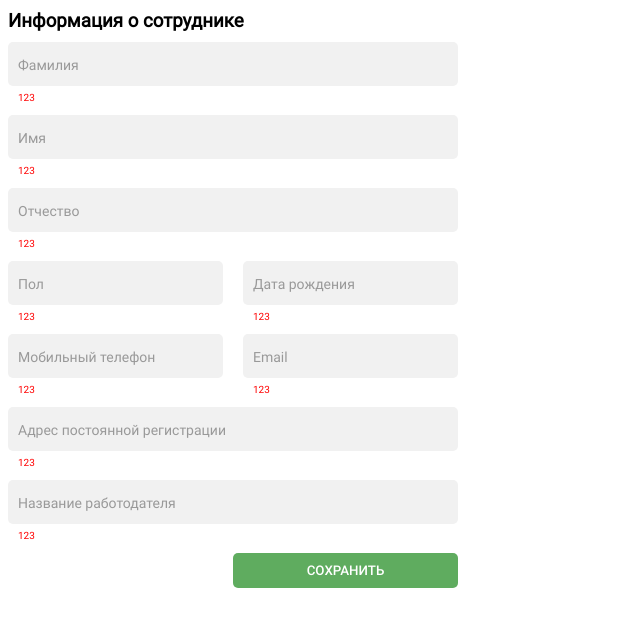
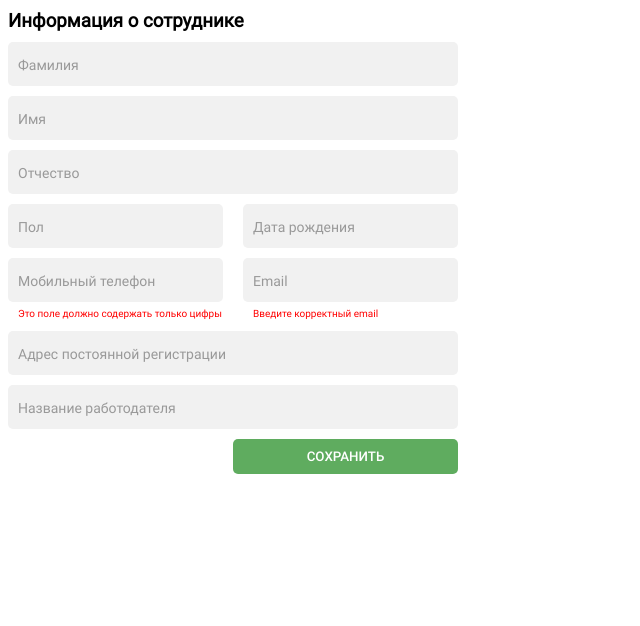
Before and after one commit to AndrewGlazik/user-data-form, a React app: page / in a window 1280 px wide. Both pictures are taken after a click on the button "СОХРАНИТЬ". Shown: the top 626 px of the page, without its empty margins (0-640 px from the left). Built offline with nearby package versions, Linux system fonts and the light colour scheme.

Commit message:
Добавлена работающая валидация инпутов и отоброжение ошибок. Добавлен Context

```diff
--- a/src/components/App.js
+++ b/src/components/App.js
@@ -3,42 +3,54 @@ import CustomInput from './CustomInput'
 import CustomButton from './CustomButton'
 
 import '../styles/App.css';
+import {FieldValidation} from "./CustomInput/validations";
+
+export const FormContext = React.createContext({})
 
 export default function () {
-    const [userData, setUserData] = useState({validations: []});
+    const [userData, setUserData] = useState({validations: []})
+    const [errors, setErrors] = useState([])
 
     const handleSubmit = function () {
-        userData.validations.forEach(item => {
-
-
-            // some validation
-        })
-        // e.preventDefault();
-        // Object.keys(mainGuess).forEach()
+        setErrors([])
+        if (userData.validations.reduce((previousValue,item) => {
+            let res = FieldValidation(item.validation, userData[item.field])
+            if (typeof res === "string") {
+                setErrors(state => [...state, {fieldName: item.field, message: res}])
+                return false
+            } else {
+                return previousValue
+            }
+        }, true)) {
             console.log(userData)
+        } else {
+            console.log('error')
+        }
     }
 
     return (
         <div className="form-wrapper user-data-form">
             <h3>Информация о сотруднике</h3>
             {/*<form onSubmit={handleSubmit} className="user-data-form">*/}
+            <FormContext.Provider value={{setData: setUserData, errors: errors}}>
                 <div className="grid-one-column">
-                <CustomInput name="surname" setData={setUserData} labelValue="Фамилия"/>
-                <CustomInput name="name" setData={setUserData} labelValue="Имя"/>
-                <CustomInput name="patronymic" setData={setUserData} labelValue="Отчество"/>
+                    <CustomInput name="surname" labelValue="Фамилия"/>
+                    <CustomInput name="name" labelValue="Имя"/>
+                    <CustomInput name="patronymic" labelValue="Отчество"/>
                     <div className="grid-two-column">
-                    <CustomInput name="gender" setData={setUserData} labelValue="Пол"/>
-                    <CustomInput name="dateOfBirth" setData={setUserData} labelValue="Дата рождения"/>
-                    <CustomInput name="telephone" setData={setUserData} labelValue="Мобильный телефон"/>
-                    <CustomInput name="email" validation="email" setData={setUserData} labelValue="Email"/>
+                        <CustomInput name="gender" labelValue="Пол"/>
+                        <CustomInput name="dateOfBirth" labelValue="Дата рождения"/>
+                        <CustomInput name="telephone" validation="numbers_only" labelValue="Мобильный телефон"/>
+                        <CustomInput name="email" validation="email" labelValue="Email"/>
                     </div>
-                <CustomInput name="address" setData={setUserData} labelValue="Адрес постоянной регистрации"/>
-                <CustomInput name="employer" setData={setUserData} labelValue="Название работодателя"/>
+                    <CustomInput name="address" labelValue="Адрес постоянной регистрации"/>
+                    <CustomInput name="employer" labelValue="Название работодателя"/>
                     <div className="justify-end half-width">
                         <CustomButton buttonType="button" onClick={handleSubmit}
                                       customStyle={{width: '100%'}}>Сохранить</CustomButton>
                     </div>
                 </div>
+            </FormContext.Provider>
             {/*</form>*/}
         </div>
     )
--- a/src/components/CustomInput/index.js
+++ b/src/components/CustomInput/index.js
@@ -1,6 +1,7 @@
-import React from "react";
+import React, {useContext, useEffect} from "react";
 
 import './index.css';
+import {FormContext} from "../App";
 
 export default function (props) {
     const {
@@ -9,21 +10,32 @@ export default function (props) {
         isRequired = false,
         warningMessage = "Поле является обязательным",
         name,
-        setData,
         validation,
-        errors = ["123"],
         ...otherProps
     } = props
+
+    const contextValue = useContext(FormContext)
+
+    useEffect(() => {
+        contextValue.setData(state => ({
+            ...state,
+            validations: validation ? state.validations.concat({
+                field: name,
+                validation: validation
+            }) : state.validations
+        }))
+    }, [])
+
     return (
         <div className="input-group">
-            <input onChange={e => setData(state => ({
+            <input onChange={e => contextValue.setData(state => ({
                 ...state,
                 [name]: e.target.value,
-                validations: validation ? state.validations.push({field: name, validation: validation}) : state.validations
             }))} name="bare"
                    className="custom-input-input" type={inputType} required/>
             <label className="custom-input-label">{labelValue}</label>
-            {errors.map(message => <span className="custom-input-error">{message}</span>)}
+            {contextValue.errors.map(({fieldName, message}) => name === fieldName ?
+                <span className="custom-input-error">{message}</span> : null)}
         </div>
     )
 };
--- a/src/components/CustomInput/validations.js
+++ b/src/components/CustomInput/validations.js
@@ -1,17 +1,21 @@
 export function FieldValidation(type = "", value = "") {
     let pattern
+    let message = ""
     switch (type) {
         case "email":
             pattern = /^[a-z0-9_-]+@[a-z0-9-]+\.[a-z]{2,6}$/i
-            return "Введите корректный email"
+            message = "Введите корректный email"
+            break
         case "letters_only":
             pattern = /^[a-zа-я]+$/i
-            return "Это поле должно содержать только буквы"
+            message = "Это поле должно содержать только буквы"
+            break
         case "numbers_only":
             pattern = /^[0-9]+$/i
+            message = "Это поле должно содержать только цифры"
             break
         default:
             return false
     }
-    return Boolean(value.match(pattern))
+    return Boolean(value.match(pattern)) ? true : message
 }
```
Lines whose indentation alone changed are shown as unchanged.
